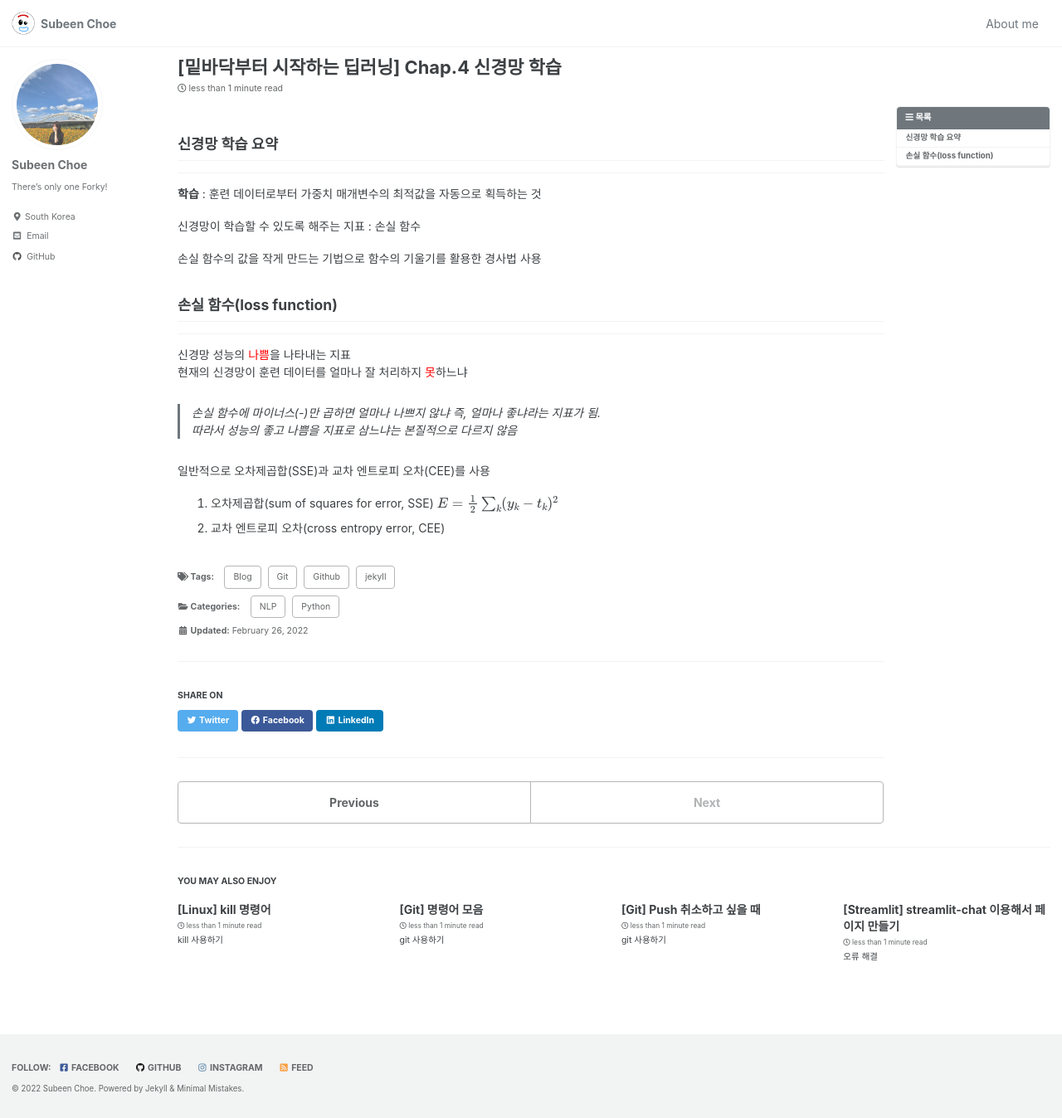
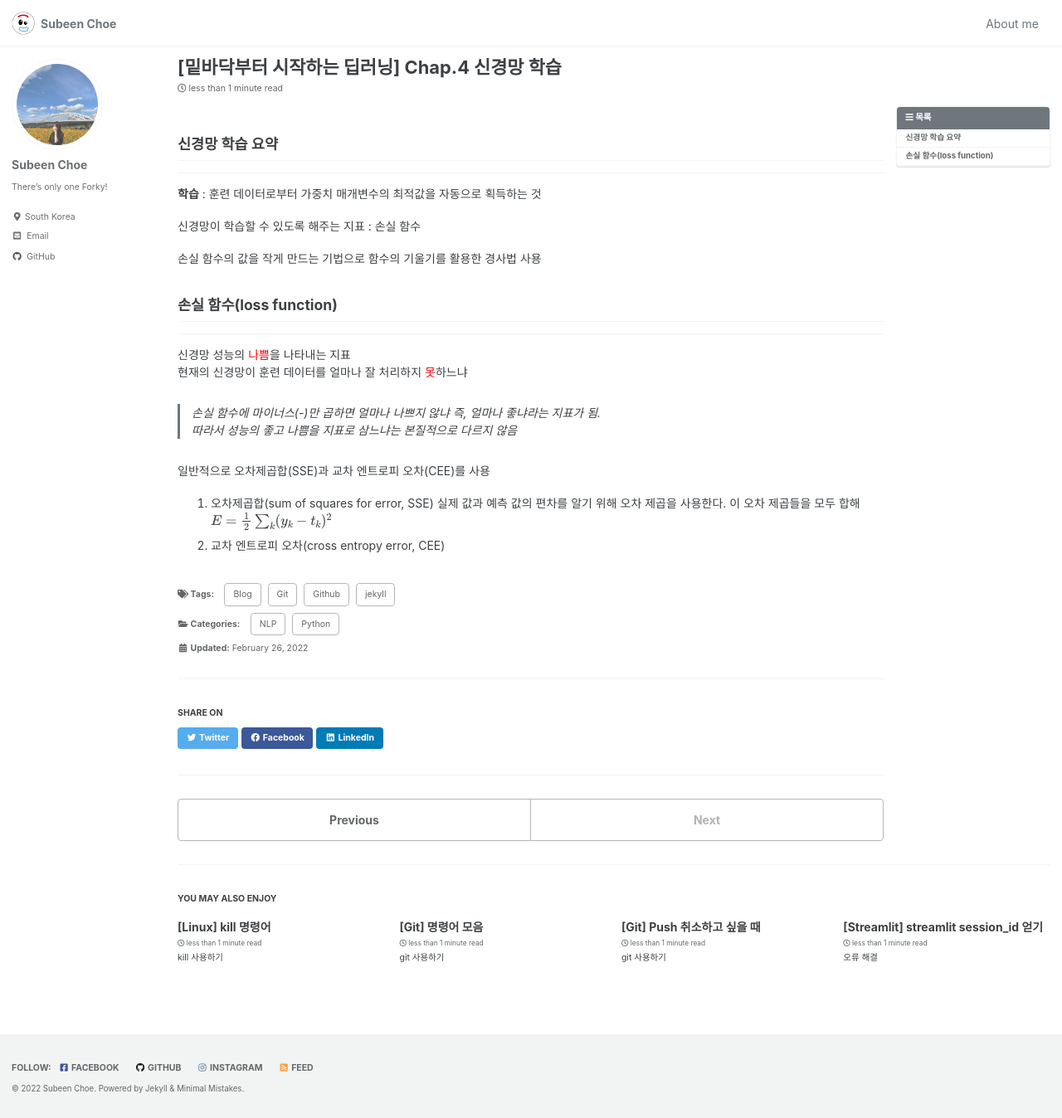
Before and after one commit to subeenz/subeenz.github.io, a Jekyll site: the page built from _posts/2022-02-26-12th-post.md, in a window 1280 px wide and 1348 px high. Shown: the whole window at 83% size. Built offline with Jekyll 4.4.1, drawn with Linux system fonts in a browser that asks for light colours; cached includes are drawn as plain includes; formulas are drawn with MathJax 3.

Commit message:
add posts

```diff
--- a/_posts/2022-02-12-10th-post.md
+++ b/_posts/2022-02-12-10th-post.md
@@ -1,6 +1,6 @@
 ---
 layout: single
-title:  "[Streamlit] streamlit-chat 이용해서 페이지 만들기"
+title:  "[Streamlit] streamlit session_id 얻기"
 excerpt: "오류 해결"
 
 categories:
--- a/_posts/2022-02-26-12th-post.md
+++ b/_posts/2022-02-26-12th-post.md
@@ -43,5 +43,7 @@ last_modified_at: 2022-02-26
 일반적으로 오차제곱합(SSE)과 교차 엔트로피 오차(CEE)를 사용
 
 1. 오차제곱합(sum of squares for error, SSE)
+실제 값과 예측 값의 편차를 알기 위해 오차 제곱을 사용한다.
+이 오차 제곱들을 모두 합해
 $$E=\frac{1}{2}\sum_{k}(y_k-t_k)^2$$
 2. 교차 엔트로피 오차(cross entropy error, CEE)
```
